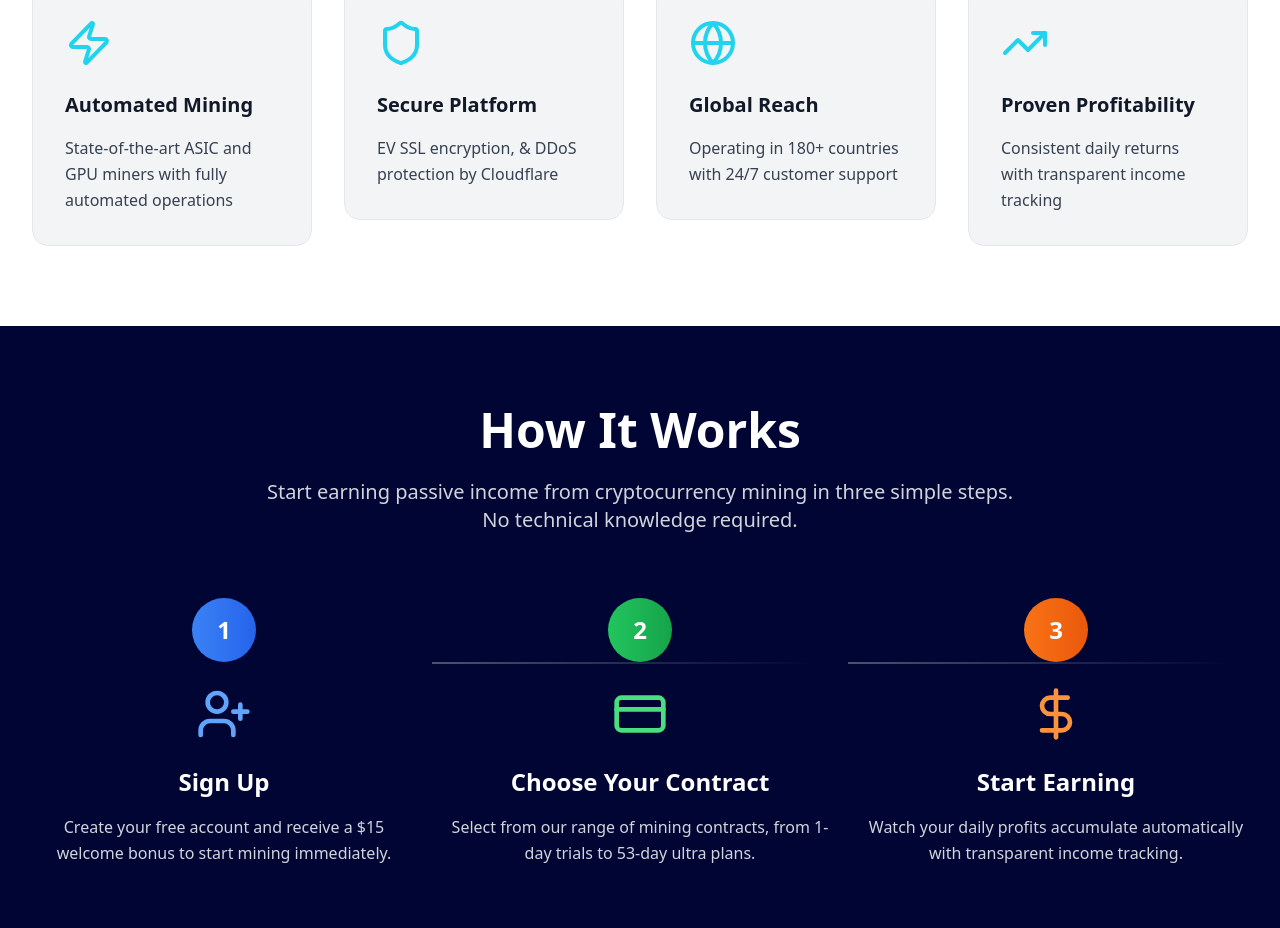
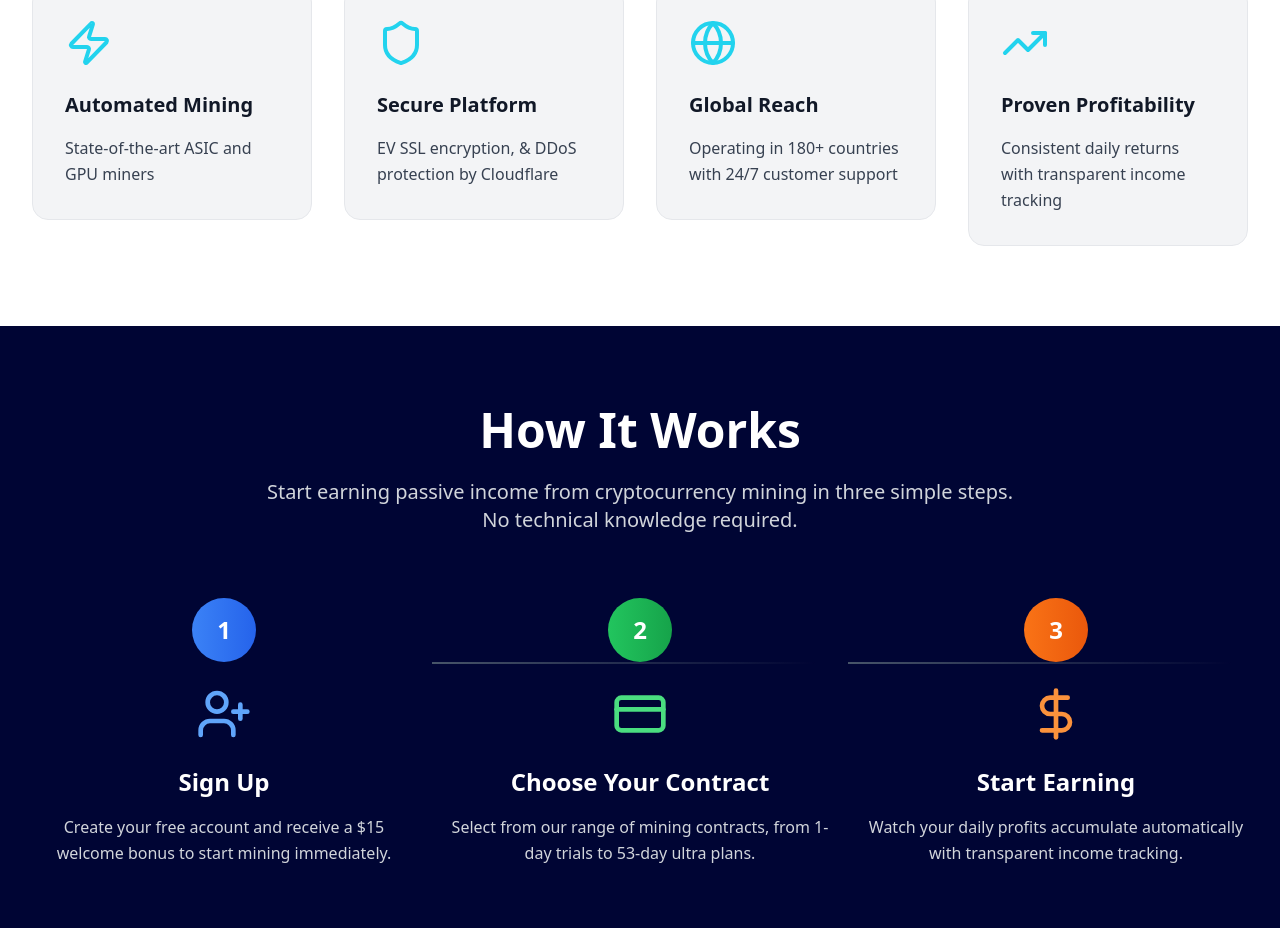
Before and after one commit to Oceanteel/bayMine, a React (Vite) app: page / in a window 1280 px wide. Shown: the part 1494-2422 px from the top of the page. Built offline with nearby package versions, Linux system fonts and the light colour scheme.

Commit message:
Updated Features.tsx

```diff
--- a/src/components/Features.tsx
+++ b/src/components/Features.tsx
@@ -6,7 +6,7 @@ const Features = () => {
     {
       icon: <Zap className="w-10 h-10 sm:w-12 sm:h-12 text-cyan-400" />,
       title: "Automated Mining",
-      description: "State-of-the-art ASIC and GPU miners with fully automated operations"
+      description: "State-of-the-art ASIC and GPU miners"
     },
     {
       icon: <Shield className="w-10 h-10 sm:w-12 sm:h-12 text-cyan-400" />,
```
